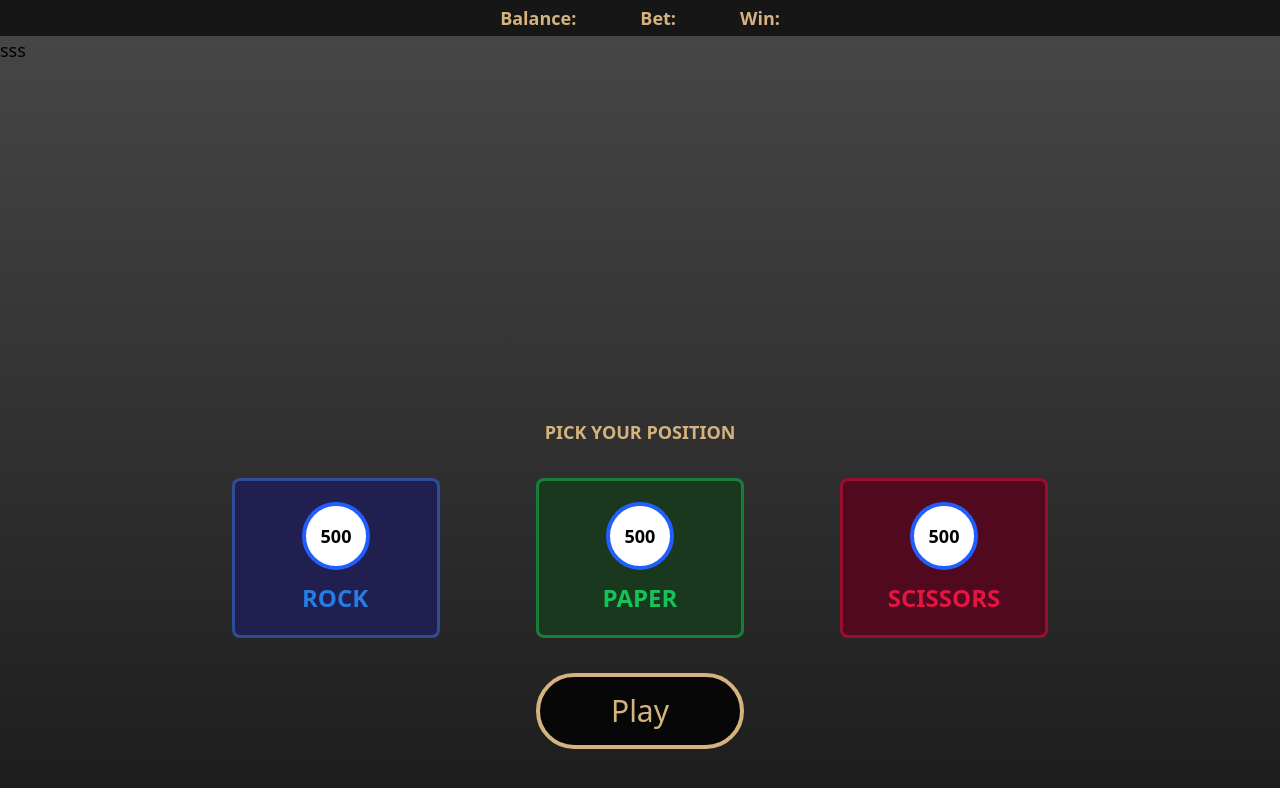
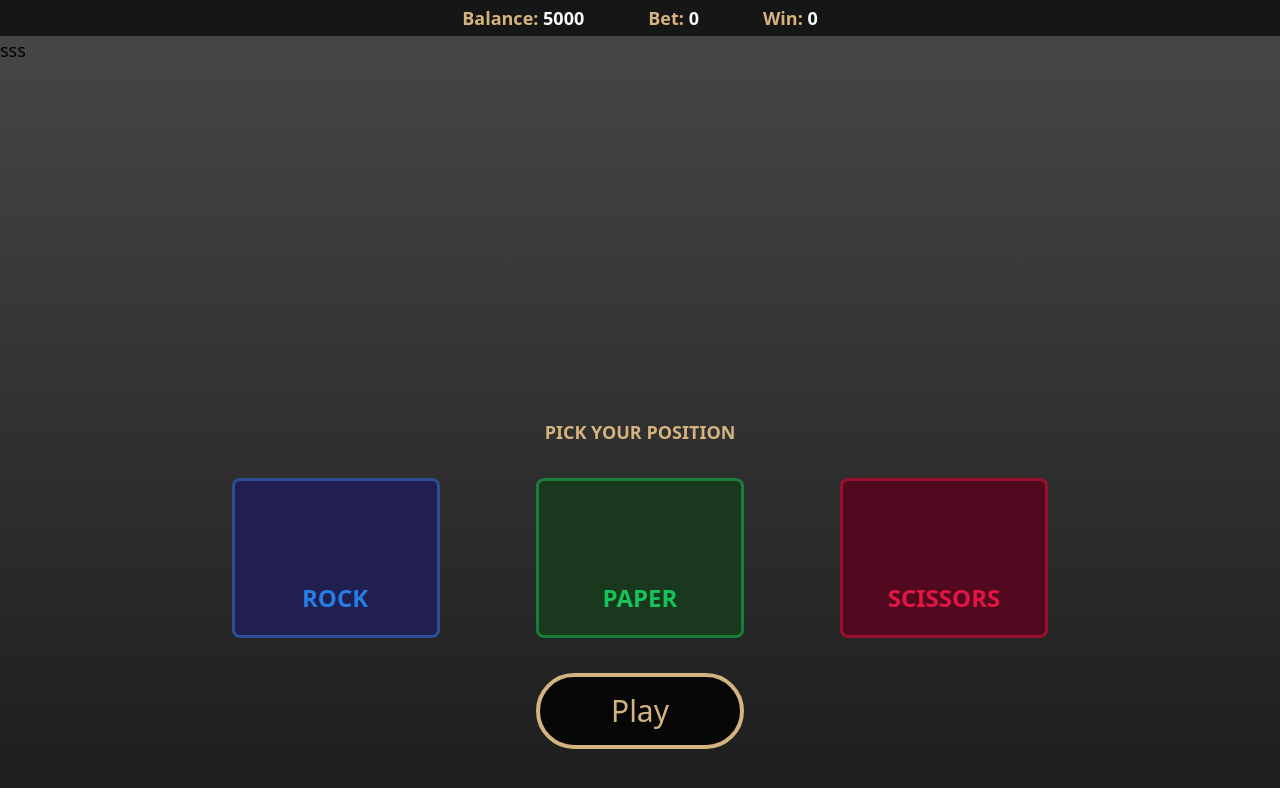
Before and after one commit to shashtag/rock-paper-sissors, a React (Vite) app: page / in a window 1280 px wide. Shown: the top 788 px of the page. Built offline with nearby package versions, Linux system fonts and the light colour scheme.

Commit message:
add betting logic

```diff
--- a/src/Components/Header.tsx
+++ b/src/Components/Header.tsx
@@ -1,19 +1,21 @@
-type HeaderProps = { balance: number; bet: number; win: number };
+import { useContext } from "react";
+import { AppContext } from "../Global/AppContext";
 
-const Header = ({ balance, bet, win }: HeaderProps) => {
+const Header = () => {
+  const { state } = useContext(AppContext);
   return (
     <div className='flex bg-[#161616] justify-center'>
       <div className='px-8 py-1 text-[#FBFBFB] font-semibold'>
         <span className='text-[#D4B37F]'>Balance: </span>
-        {balance}
+        {state.balance}
       </div>
       <div className='px-8 py-1 text-[#FBFBFB] font-semibold'>
         <span className='text-[#D4B37F]'>Bet: </span>
-        {bet}
+        {state.bet}
       </div>
       <div className='px-8 py-1 text-[#FBFBFB] font-semibold'>
         <span className='text-[#D4B37F]'>Win: </span>
-        {win}
+        {state.win}
       </div>
     </div>
   );
--- a/src/Components/PositionPicker/Position.tsx
+++ b/src/Components/PositionPicker/Position.tsx
@@ -1,20 +1,55 @@
+import { useContext } from "react";
+import { AppContext } from "../../Global/AppContext";
+import { MIN_BET } from "../../Global/Constants";
+import { PositionsType } from "../../Global/Types";
+import { toast } from "react-toastify";
+
 type PositionProps = {
-  position: string;
+  position: PositionsType;
   color: string;
   bg: string;
   border: string;
 };
 
+type Positions = {
+  [key in PositionsType]: number | undefined;
+};
+
 const Position = ({ position, color, bg, border }: PositionProps) => {
+  const { state, dispatch } = useContext(AppContext);
+
   return (
     <div
+      onClick={() => {
+        if (state.positions[position as PositionsType] === undefined) {
+          if (Object.keys(state.positions).length >= 2) {
+            toast("You can only bet on 2 positions at a time", {
+              theme: "dark",
+              type: "error",
+            });
+            return;
+          }
+        }
+        if (state.balance < MIN_BET) {
+          toast("Insufficient balance", { theme: "dark", type: "error" });
+          return;
+        }
+        dispatch({ type: "BET", payload: position });
+      }}
       className='mx-12 h-40 w-52 grid place-items-center capitalize border-[3px] rounded-lg cursor-pointer'
       style={{ borderColor: border, backgroundColor: bg }}>
       <div>
         <div className='h-[4.25rem] w-[4.25rem]  mx-auto mb-3'>
-          <div className='rounded-full h-full w-full border-4 border-[#225EFF] bg-white grid place-items-center font-semibold'>
-            500
-          </div>
+          {state.positions[position as keyof Positions] ? (
+            <div
+              onClick={(e) => {
+                e.stopPropagation();
+                dispatch({ type: "REMOVE_BET", payload: position });
+              }}
+              className='rounded-full h-full w-full border-4 border-[#225EFF] bg-white grid place-items-center font-semibold'>
+              {state.positions[position as keyof Positions]! * MIN_BET}
+            </div>
+          ) : null}
         </div>
         <div
           className='uppercase font-semibold text-2xl'
--- a/src/Global/AppContext.tsx
+++ b/src/Global/AppContext.tsx
@@ -1,15 +1,18 @@
 import React, { createContext, ReactNode, useReducer } from "react";
-import { INIT_BALANCE } from "./Constants";
+import { INIT_BALANCE, MIN_BET } from "./Constants";
+import { PositionsType } from "./Types";
+import { calculateProbableWinOnBets } from "./Utils";
 
 type StateType = {
   loading: boolean;
   initBalance: number;
   balance: number;
-  positions: { rock?: number; paper?: number; scissors?: number };
+  positions: { [key in PositionsType]?: number | undefined };
   bet: number;
+  win: number;
 };
 
-type payloadType = boolean;
+type payloadType = boolean | PositionsType;
 
 const initialState: StateType = {
   loading: false,
@@ -17,6 +20,7 @@ const initialState: StateType = {
   balance: INIT_BALANCE,
   positions: {},
   bet: 0,
+  win: 0,
 };
 
 export const AppContext = createContext<{
@@ -33,9 +37,38 @@ export const AppProvider: React.FC<{ children: ReactNode }> = ({
   ) => {
     switch (action.type) {
       case "SET_LOADING":
-        return { ...state, loading: action.payload };
-      case "BET":
-        return { ...state };
+        return { ...state, loading: action.payload as boolean };
+      case "BET": {
+        const positions = { ...state.positions };
+        if (positions[action.payload as PositionsType] === undefined) {
+          positions[action.payload as PositionsType] = 1;
+        } else {
+          positions[action.payload as PositionsType]! += 1;
+        }
+
+        return {
+          ...state,
+          positions,
+          balance: state.balance - MIN_BET,
+          bet: state.bet + MIN_BET,
+          win: calculateProbableWinOnBets(positions, state.bet + MIN_BET),
+        };
+      }
+      case "REMOVE_BET": {
+        const positions = { ...state.positions };
+
+        positions[action.payload as PositionsType]! -= 1;
+        if (positions[action.payload as PositionsType] === 0) {
+          delete positions[action.payload as PositionsType];
+        }
+        return {
+          ...state,
+          positions,
+          balance: state.balance + MIN_BET,
+          bet: state.bet - MIN_BET,
+          win: calculateProbableWinOnBets(positions, state.bet - MIN_BET),
+        };
+      }
       case "RESOLVE":
         return { ...state };
       default:
--- a/src/Global/Constants.ts
+++ b/src/Global/Constants.ts
@@ -1,21 +1,23 @@
+import { PositionsType } from "./Types";
+
 export const INIT_BALANCE = 5000;
 export const MIN_BET = 500;
 export const MAX_POSITIONS = 2;
 export const POSITIONS = [
   {
-    position: "rock",
+    position: "rock" as PositionsType,
     bg: "#211F4F",
     color: "#267DE5",
     border: "#2E4D97",
   },
   {
-    position: "paper",
+    position: "paper" as PositionsType,
     bg: "#1A381D",
     color: "#16C359",
     border: "#187E3A",
   },
   {
-    position: "scissors",
+    position: "scissors" as PositionsType,
     bg: "#50091E",
     color: "#E31542",
     border: "#9A0E30",
--- /dev/null
+++ b/src/Global/Types.tsx
@@ -0,0 +1 @@
+export type PositionsType = "rock" | "paper" | "scissors";
--- /dev/null
+++ b/src/Global/Utils.ts
@@ -0,0 +1,15 @@
+import { MIN_BET } from "./Constants";
+import { PositionsType } from "./Types";
+
+export const calculateProbableWinOnBets = (
+  positions: { [key in PositionsType]?: number | undefined },
+  bets: number,
+) =>
+  Object.keys(positions).length == 1
+    ? bets * 14
+    : Object.values(positions).reduce(
+        (acc, curr) => (acc > curr ? acc : curr),
+        0,
+      ) *
+      MIN_BET *
+      3;
```
Also changed, not shown: src/Constants.tsx (deleted).
